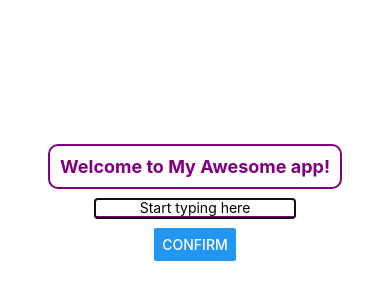
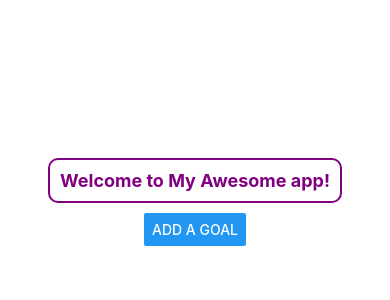
Before and after one commit to lizihao159/CS5520_project, a React Native app: screen / in a window 390 px wide. Shown: the part 220-520 px from the top of the page. Built offline with nearby package versions, Linux system fonts and the light colour scheme.

Commit message:
added modal and make it visible when user press the button and begain to type

```diff
--- a/App.js
+++ b/App.js
@@ -1,16 +1,18 @@
 import { StatusBar } from 'expo-status-bar';
-import { StyleSheet, Text, View } from 'react-native';
+import { StyleSheet, Text, View, Button } from 'react-native';
 import Header from './components/Header';
 import { useState } from 'react';
 import Input from './components/Input';
 
 export default function App() {
   const appName = 'Welcome to My Awesome app!';
-  const [inputText, setInputText] = useState('');
+  const [inputText, setInputText] = useState(''); // State to store input from child
+  const [modalVisible, setModalVisible] = useState(false); // State to control modal visibility
 
-
+  // Callback function to handle the data received from Input.js
   const handleInputData = (text) => {
-    setInputText(text);
+    setInputText(text); // Set the input text
+    setModalVisible(false); // Hide the modal after the user adds a goal
   };
 
   return (
@@ -18,10 +20,13 @@ export default function App() {
       <StatusBar style="auto" />
       <Header name={appName}></Header>
 
-        {/* Input component with autoFocus and onConfirm props */}
-      <Input autoFocus={true} onConfirm={handleInputData} />
+      {/* Button to trigger the modal visibility */}
+      <Button title="Add a goal" onPress={() => setModalVisible(true)} />
 
+      {/* Pass the modal visibility and the callback function to the Input component */}
+      <Input autoFocus={true} isVisible={modalVisible} onConfirm={handleInputData} />
 
+      {/* Display the input text after user typed*/}
       <Text>{inputText ? `You typed: ${inputText}` : ''}</Text>
     </View>
   );
--- a/components/Input.js
+++ b/components/Input.js
@@ -1,7 +1,7 @@
 import React, { useState, useEffect, useRef } from 'react';
-import { TextInput, Text, View, Button } from 'react-native';
+import { TextInput, Text, View, Button, Modal, StyleSheet } from 'react-native';
 
-export default function Input({ autoFocus, onConfirm }) { // Added onConfirm prop
+export default function Input({ autoFocus, onConfirm, isVisible }) {
     const [text, setText] = useState('');
     const [isFocused, setIsFocused] = useState(false);
     const [message, setMessage] = useState('');
@@ -32,12 +32,17 @@ export default function Input({ autoFocus, onConfirm }) { // Added onConfirm pro
     const handleConfirm = () => {
         console.log(`User typed: ${text}`);
         if (onConfirm) {
-            onConfirm(text);
+            onConfirm(text); // Call the callback function
         }
+        setText(''); // Reset the input
     };
 
     return (
-        <View style={{ alignItems: 'center' }}>
+        <Modal
+            visible={isVisible}
+            animationType="slide" // Makes the modal slide from the bottom position
+        >
+            <View style={styles.container}>
                 <TextInput
                     ref={inputRef}
                     placeholder="Start typing here"
@@ -65,5 +70,15 @@ export default function Input({ autoFocus, onConfirm }) { // Added onConfirm pro
                 {/* Add Confirm button */}
                 <Button title="Confirm" onPress={handleConfirm} />
             </View>
+        </Modal>
     );
 }
+
+const styles = StyleSheet.create({
+    container: {
+        flex: 1,
+        backgroundColor: '#fff',
+        alignItems: 'center',
+        justifyContent: 'center',
+    },
+});
```
Lines whose indentation alone changed are shown as unchanged.
